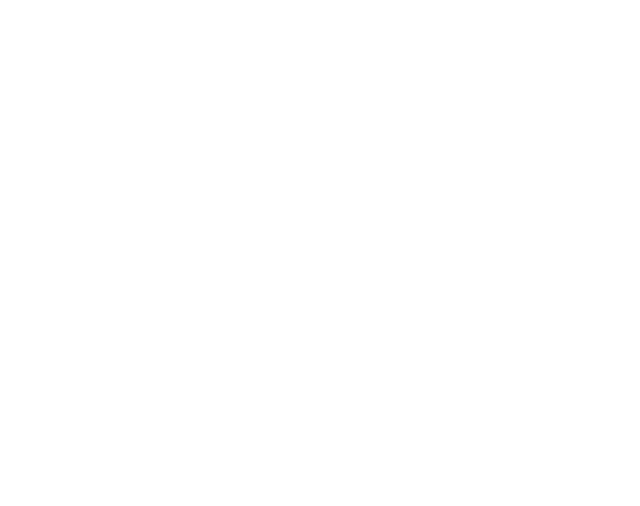
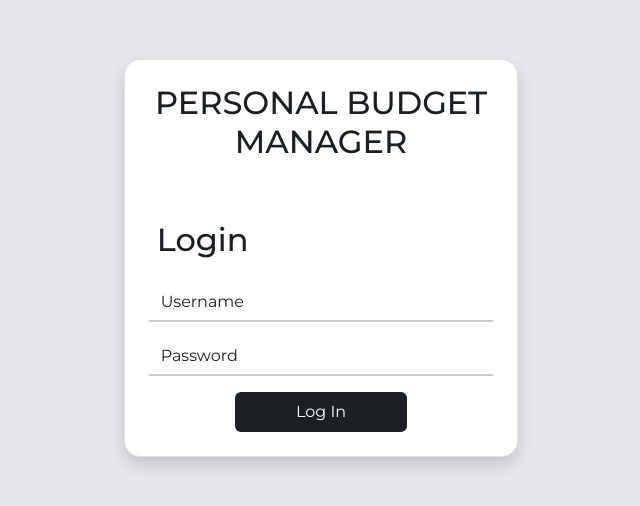
Before and after one commit to Alessandro0418/Capstone-Project, a React (Vite) app: page /login in a window 1280 px wide. Before the commit this address had no page. Shown: the part 142-648 px from the top of the page, without its empty margins (319-959 px from the left). Built offline with nearby package versions, Linux system fonts and the light colour scheme.

Commit message:
LoginPage V1.0.0 + fix RegistratinPage

```diff
--- a/src/App.jsx
+++ b/src/App.jsx
@@ -1,5 +1,6 @@
 import { BrowserRouter, Routes, Route, Navigate } from "react-router-dom";
 import RegistrationPage from "./components/RegistrationPage";
+import LoginPage from "./components/LoginPage";
 import { Container } from "react-bootstrap";
 import "./App.css";
 
@@ -10,6 +11,7 @@
         {/* Redirect automatico da "/" a "/register" */}
         <Route path="/" element={<Navigate to="/register" replace />} />
         <Route path="/register" element={<RegistrationPage />} />
+        <Route path="/login" element={<LoginPage />} />
       </Routes>
     </BrowserRouter>
   );
--- /dev/null
+++ b/src/components/LoginPage.jsx
@@ -0,0 +1,95 @@
+import { Form, Button, Container, Row, Col, Alert } from "react-bootstrap";
+import "bootstrap-icons/font/bootstrap-icons.css";
+import { useNavigate } from "react-router-dom";
+import { useState } from "react";
+import axios from "axios";
+
+function LoginPage() {
+  const [formData, setFormData] = useState({
+    username: "",
+    password: "",
+  });
+
+  const [error, setError] = useState(null);
+  const navigate = useNavigate();
+
+  const handleChange = (e) => {
+    setFormData((prev) => ({
+      ...prev,
+      [e.target.name]: e.target.value,
+    }));
+  };
+
+  const handleSubmit = async (e) => {
+    e.preventDefault();
+    try {
+      await axios.post("http://localhost:8080/auth/login", formData);
+      navigate("/dashboard");
+    } catch (err) {
+      console.error(err);
+      setError("Login fallito. Verifica username e password.");
+    }
+  };
+
+  return (
+    <Container
+      fluid
+      className="min-vh-100 d-flex justify-content-center align-items-center bg-registration"
+    >
+      <Row className="w-100 justify-content-center">
+        <Col xs={11} sm={8} md={6} lg={4}>
+          <div
+            className="p-4 shadow rounded-4"
+            style={{
+              backgroundColor: "white",
+              border: "1px solid #dee2e6",
+            }}
+          >
+            <h2 className="custom-txt-color text-center mb-6">
+              PERSONAL BUDGET MANAGER
+            </h2>
+            <h2 className="custom-txt-color ms-2 mb-4">Login</h2>
+
+            {/* ALERT PER ERRORE NELL'INSERIMENTO DEI DATI*/}
+            {error && (
+              <Alert variant="danger" className="text-center">
+                {error}
+              </Alert>
+            )}
+
+            <Form onSubmit={handleSubmit}>
+              <Form.Group className="mb-3" controlId="formUsername">
+                <Form.Control
+                  className="underline-input custom-placeholder"
+                  type="text"
+                  placeholder="Username"
+                  name="username"
+                  value={formData.username}
+                  onChange={handleChange}
+                />
+              </Form.Group>
+
+              <Form.Group className="mb-3" controlId="formPassword">
+                <Form.Control
+                  className="underline-input custom-placeholder"
+                  type="password"
+                  placeholder="Password"
+                  name="password"
+                  value={formData.password}
+                  onChange={handleChange}
+                />
+              </Form.Group>
+              <div className="d-grid d-flex justify-content-center align-items-center">
+                <Button className="btn-custom w-50 p-2" type="submit">
+                  Log In
+                </Button>
+              </div>
+            </Form>
+          </div>
+        </Col>
+      </Row>
+    </Container>
+  );
+}
+
+export default LoginPage;
--- a/src/components/RegistrationPage.jsx
+++ b/src/components/RegistrationPage.jsx
@@ -27,7 +27,7 @@
   const handleSubmit = async (e) => {
     e.preventDefault();
     try {
-      await axios.post("http://localhost:8080/auth/register", formData); // aggiorna la porta se diversa
+      await axios.post("http://localhost:8080/auth/register", formData);
       navigate("/login");
     } catch (err) {
       console.error(err);
@@ -125,6 +125,20 @@
                   Register
                 </Button>
               </div>
+              <div className="text-center mt-3">
+                <span className="me-1">Already have an account?</span>
+                <a
+                  href="#"
+                  onClick={(e) => {
+                    e.preventDefault();
+                    navigate("/login");
+                  }}
+                  className="text-decoration-none"
+                  style={{ color: "#1b2025", fontWeight: "bold" }}
+                >
+                  Log In
+                </a>
+              </div>
             </Form>
           </div>
         </Col>
```
